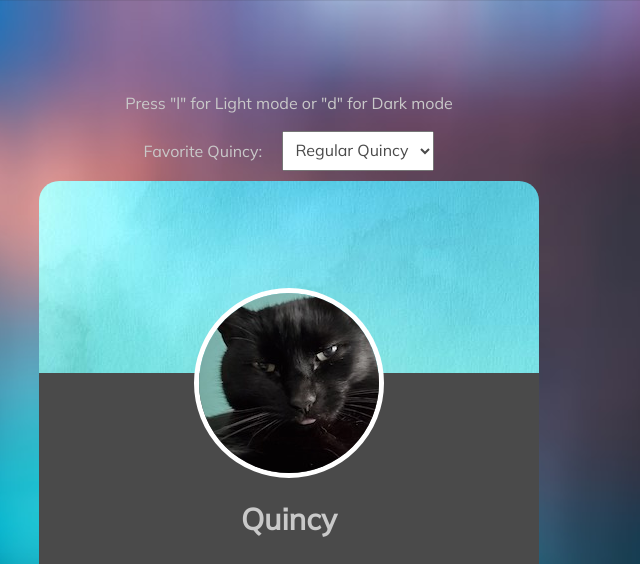
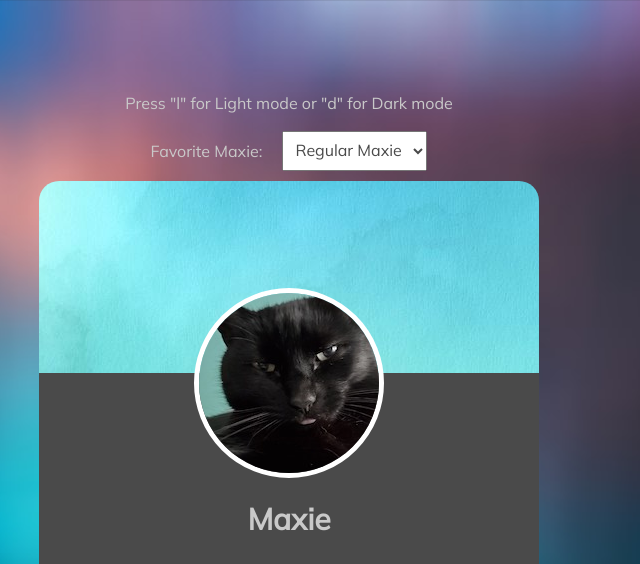
Before and after one commit to sadiejay/js-lesson06-practice-keydown-change-events, a website: page index.html in a window 1280 px wide. Shown: the top 564 px of the page, 351-991 px from the left. Drawn offline with Linux system fonts and the light colour scheme.

Commit message:
Changes name from Quincy to Maxie

```diff
--- a/index.html
+++ b/index.html
@@ -1,7 +1,7 @@
 <!DOCTYPE html>
 <html>
   <head>
-    <title>Stealth Quincy Profile</title>
+    <title>Stealth Maxie Profile</title>
     <meta charset="UTF-8" />
     <meta name="viewport" content="width=device-width, initial-scale=1.0" />
     <link rel="preconnect" href="https://fonts.gstatic.com" />
@@ -26,19 +26,19 @@
         <p>Press "l" for Light mode or "d" for Dark mode</p>
       </header>
       <div class="favorite-quincy">
-        <label for="subscription">Favorite Quincy:</label>
+        <label for="subscription">Favorite Maxie:</label>
         <select name="favorite" id="favorite">
-          <option value="regular">Regular Quincy</option>
-          <option value="stealth">Stealth Quincy</option>
-          <option value="party">Party Quincy</option>
+          <option value="regular">Regular Maxie</option>
+          <option value="stealth">Stealth Maxie</option>
+          <option value="party">Party Maxie</option>
         </select>
       </div>
       <div class="top"></div>
       <div class="bottom">
         <figure class="cat">
-          <img src="img/quincy.jpg" alt="Quincy the cat" />
+          <img src="img/quincy.jpg" alt="Maxie the cat" />
         </figure>
-        <h1>Quincy</h1>
+        <h1>Maxie</h1>
 
         <h5>Florida</h5>
         <footer class="stats">
```
